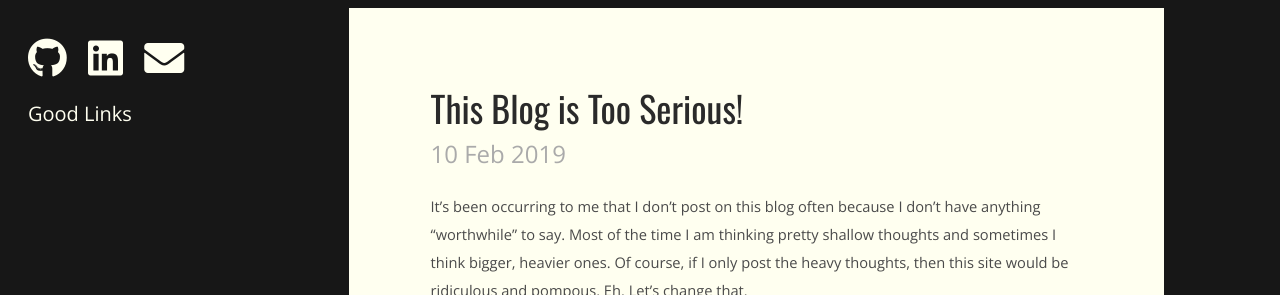
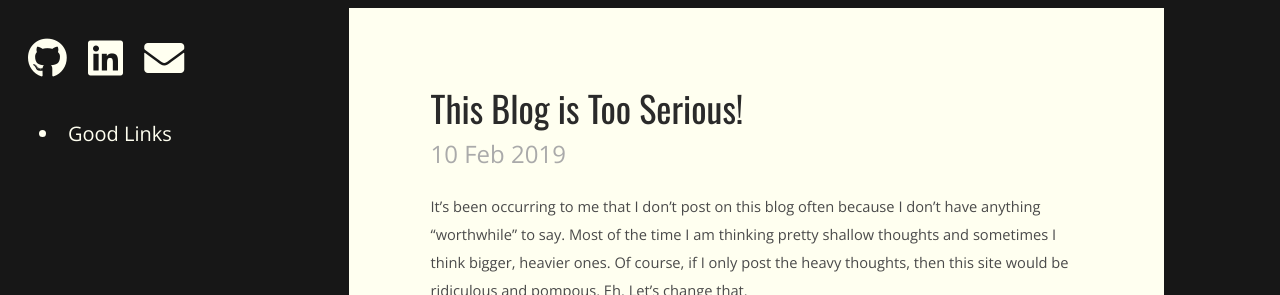
Before and after one commit to ezrasavard/ezrasavard.com, a Jekyll site: the page built from index.html, in a window 1280 px wide. Shown: the part 386-681 px from the top of the page. Built offline with Jekyll 4.4.1, drawn with Linux system fonts in a browser that asks for light colours; nearby versions of some CDN libraries; the list of posts is cut into pages by our own code.

Commit message:
add bullets for navlinks

```diff
--- a/_includes/navlinks.html
+++ b/_includes/navlinks.html
@@ -22,5 +22,9 @@
     <script>mailIcon();</script>
 </nav>
 <nav>
-    <a class=navlink href="{{ site.baseurl }}/links">Good Links</a>
+  <ul>
+    <li>
+      <a class=navlink href="{{ site.baseurl }}/links">Good Links</a>
+    </li>
+  </ul>
 </nav>
--- a/_sass/content.scss
+++ b/_sass/content.scss
@@ -27,6 +27,9 @@ body {
         padding-top: 20px;
         font-size: 20px;
         text-align: left;
+    }
+    ul {
+      color: $loud-color;
     }
     .navlink {
         color: $loud-color;
```
